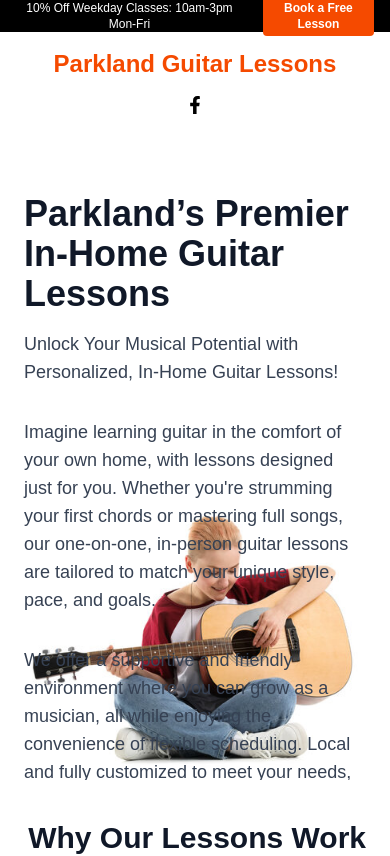
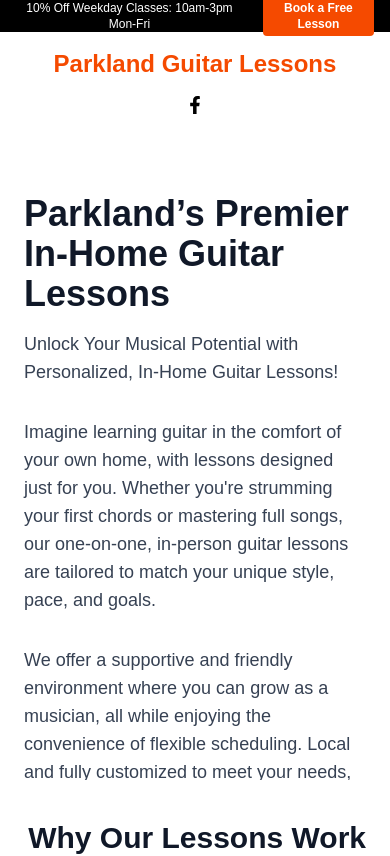
Before and after one commit to dvkdesigns/parklandguitarlessons.com, a Next.js app: page / in a window 390 px wide. Shown: the top 856 px of the page. Built offline with nearby package versions, Linux system fonts and the light colour scheme.

Commit message:
Hero Image updates

```diff
--- a/src/app/globals.css
+++ b/src/app/globals.css
@@ -26,3 +26,8 @@ body {
 }
 
 article {h2, h3, h4 {margin-top: 20px; font-weight: bold; font-size: 20px;} hr {margin: 20px 0px;} a {color:rgb(184, 98, 0);} }
+
+
+@media (max-width: 900px) {
+  .hero-image {display: none;}
+}
--- a/src/components/Hero.tsx
+++ b/src/components/Hero.tsx
@@ -39,7 +39,9 @@ export default function Hero({ title, subtitle, herocopy1, herocopy2,herocopy3,
           <img
             src={imageSrc}
             alt="Hero"
-            className="w-full h-auto object-contain pointer-events-none"
+            width={800}
+  height={600}
+            className="w-full h-auto object-contain pointer-events-none hero-image"
           />
         </div>
       )}
```
